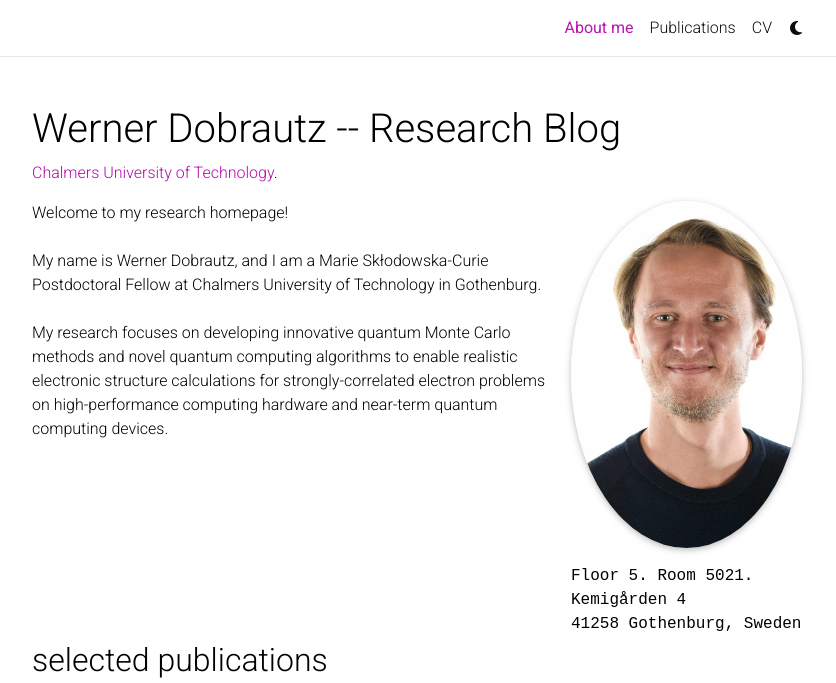
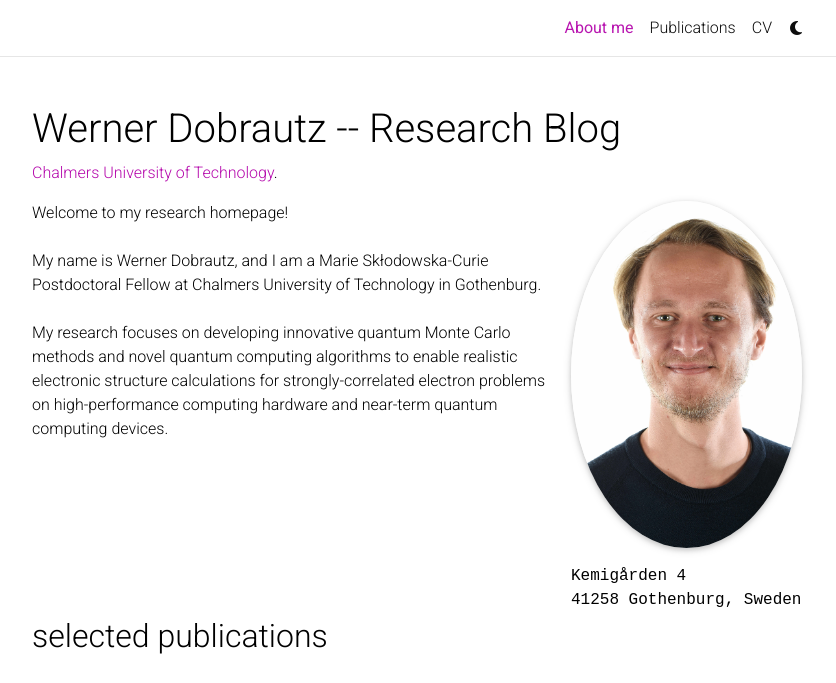
Before and after one commit to dobrautz/dobrautz.github.io, a Jekyll site: the page built from _pages/about.md, in a window 1280 px wide and 977 px high, cut to the strip 0-683 px from the top of the window. Shown: the whole strip, without its empty margins (223-1059 px from the left). Built offline with Jekyll 4.4.1, drawn with Linux system fonts in a browser that asks for light colours; full-size pictures stand in for the smaller copies a plugin makes; comment, search, counter and statistics services are not loaded; a style sheet for code colours, icons or effects is not loaded.

Commit message:
Update about.md

```diff
--- a/_pages/about.md
+++ b/_pages/about.md
@@ -9,7 +9,6 @@ profile:
   image: WDobrautz-4-comp.jpg
   image_circular: true # crops the image to make it circular
   address: >
-    <p>Floor 5. Room 5021.</p>
     <p>Kemigården 4</p>
     <p>41258 Gothenburg, Sweden</p>
 
```
